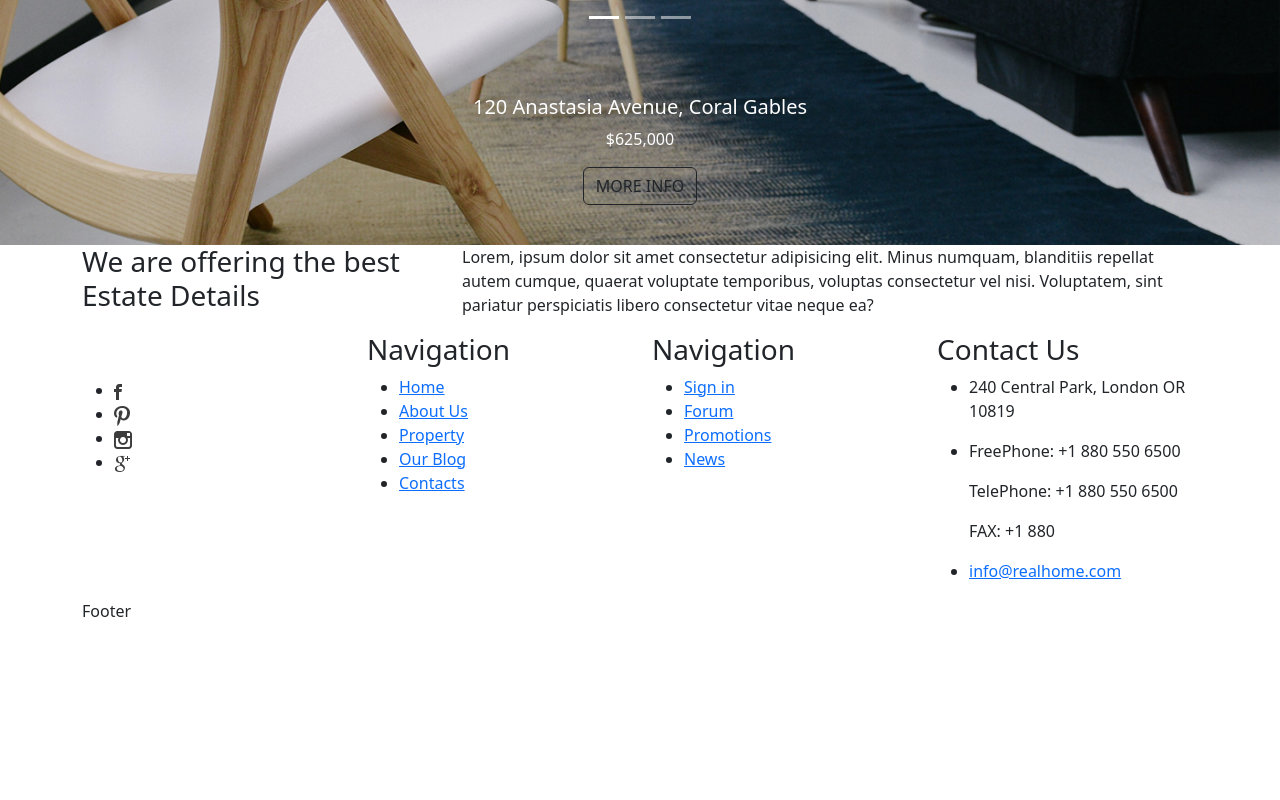
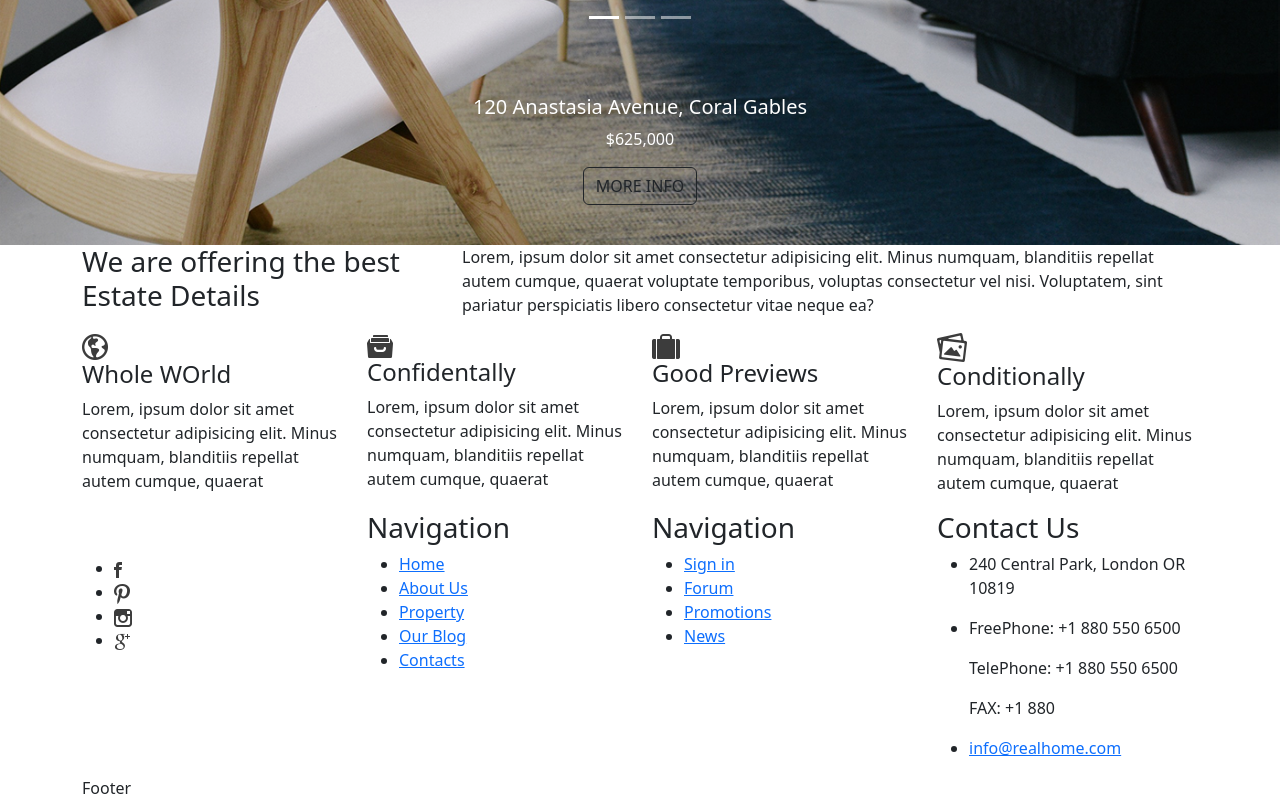
Before and after one commit to AnnaIerchenko/simple_vue_site, a Vue app: page / in a window 1280 px wide. Shown: the part 698-1498 px from the top of the page. Before the commit the page ends 1321 px from the top, so only its background shows below. Built offline with nearby package versions, Linux system fonts and the light colour scheme; the HTML template or start-up script is replaced by a standard one.

Commit message:
add features

```diff
--- a/src/assets/layouts/colors.scss
+++ b/src/assets/layouts/colors.scss
@@ -1,4 +1,5 @@
 $primary: #3c3c3c;
 $gray: #f2f2f2;
+$gray2: #fbfbfb;
 $dark: #303030;
 $red: #e2574c;
--- /dev/null
+++ b/src/assets/layouts/feature.scss
@@ -0,0 +1,22 @@
+.feature {
+  background: $gray2;
+  padding: 100px 0;
+  text-align: center;
+
+  &__icon,
+  &__title {
+    padding-bottom: 25px;
+  }
+  &__title {
+    font-size: 20px;
+    font-weight: bold;
+  }
+  &__p {
+    font-size: 14px;
+  }
+  &__col {
+    &_pad {
+      padding: 0 20px;
+    }
+  }
+}
--- a/src/assets/layouts/index.scss
+++ b/src/assets/layouts/index.scss
@@ -3,5 +3,6 @@
 @import './base.scss';
 @import './footer.scss';
 
-//pages
-@import './home'
+//pages & components
+@import './home';
+@import './feature.scss'
--- /dev/null
+++ b/src/components/FeaturesVue.vue
@@ -0,0 +1,26 @@
+<template>
+  <div class="feature">
+    <div class="container">
+    <div class="row">
+      <div class="col-md-3" v-for="item in data" :key="item.id">
+      <div class="feature__col feature__col_pad">
+        <img :src="require(`../assets/images/icons/${item.icon}.png`)" class="feature__icon" :alt="item.title"/>
+        <h4 class="feature__title">{{ item.title }}</h4>
+        <p class="feature__p">{{ item.text }}</p>
+      </div>
+      </div>
+      </div>
+    </div>
+  </div>
+</template>
+
+<script>
+  export default {
+    props: {
+      data: {
+        type: Array,
+        default: () => {},
+      }
+    }
+  }
+</script>
--- /dev/null
+++ b/src/data/data.features.js
@@ -0,0 +1,27 @@
+export const featuresData = [
+  {
+    id: 1,
+    icon: 'earth',
+    title: 'Whole WOrld',
+    text: ' Lorem, ipsum dolor sit amet consectetur adipisicing elit. Minus numquam, blanditiis repellat autem cumque, quaerat'
+  },
+  {
+    id: 2,
+    icon: 'file-drawer',
+    title: 'Confidentally',
+    text: ' Lorem, ipsum dolor sit amet consectetur adipisicing elit. Minus numquam, blanditiis repellat autem cumque, quaerat'
+  },
+  {
+    id: 3,
+    icon: 'briefcase',
+    title: 'Good Previews',
+    text: ' Lorem, ipsum dolor sit amet consectetur adipisicing elit. Minus numquam, blanditiis repellat autem cumque, quaerat'
+  },
+  {
+    id: 4,
+    icon: 'photos',
+    title: 'Conditionally',
+    text: ' Lorem, ipsum dolor sit amet consectetur adipisicing elit. Minus numquam, blanditiis repellat autem cumque, quaerat'
+  },
+
+]
--- a/src/views/HomeView.vue
+++ b/src/views/HomeView.vue
@@ -15,17 +15,26 @@
         </div>
       </div>
     </div>
+    <FeaturesVue :data="featuresData"/>
   </div>
 </template>
 
 <script>
 import Carousel from '@/components/Carousel.vue';
+import FeaturesVue from '@/components/FeaturesVue.vue';
+import {featuresData} from '../data/data.features'
 
 export default {
   // eslint-disable-next-line vue/multi-word-component-names
   name: 'Home',
   components: {
-    Carousel
+    Carousel,
+    FeaturesVue,
+  },
+  data() {
+    return {
+      featuresData: featuresData,
+    }
   }
 }
 </script>
```
